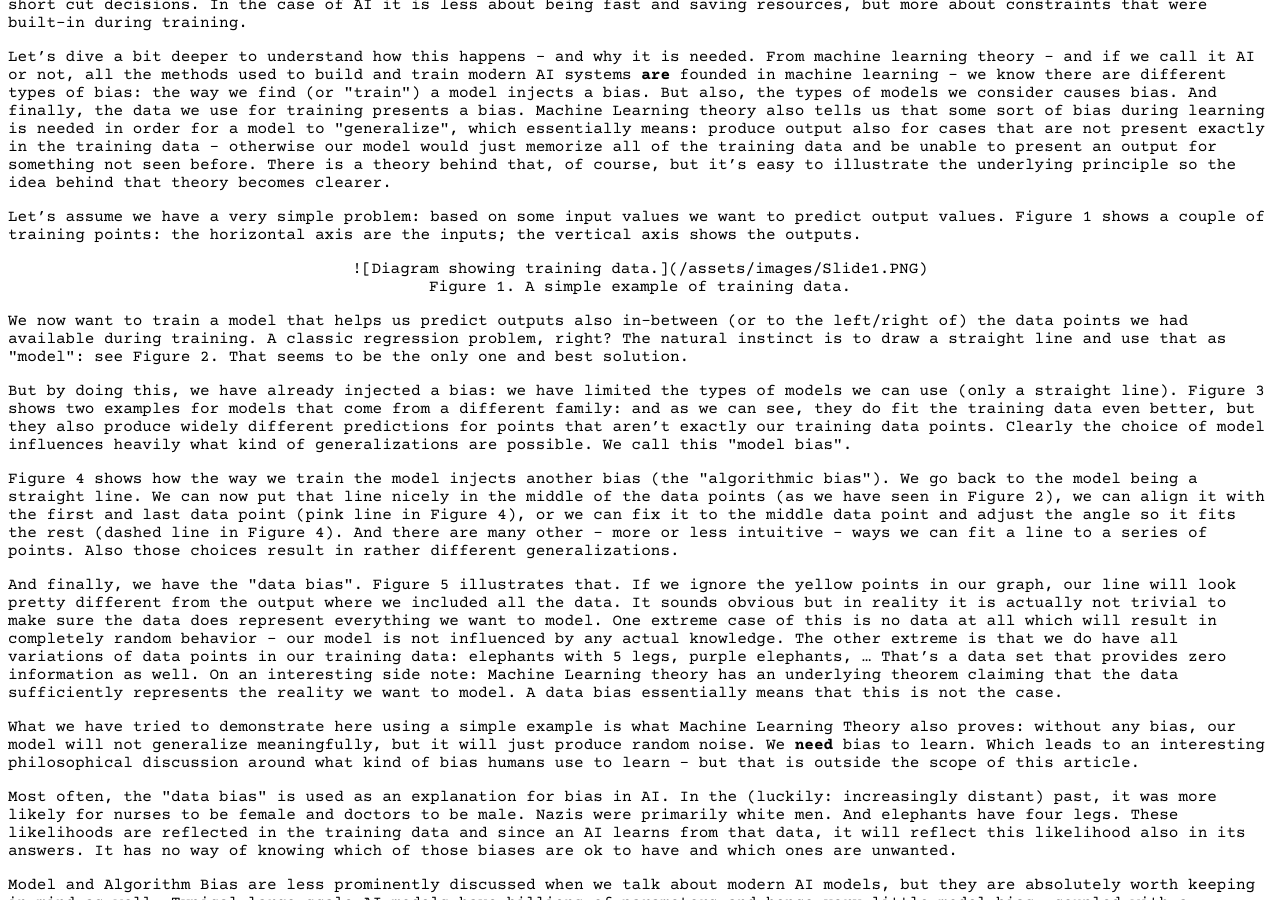
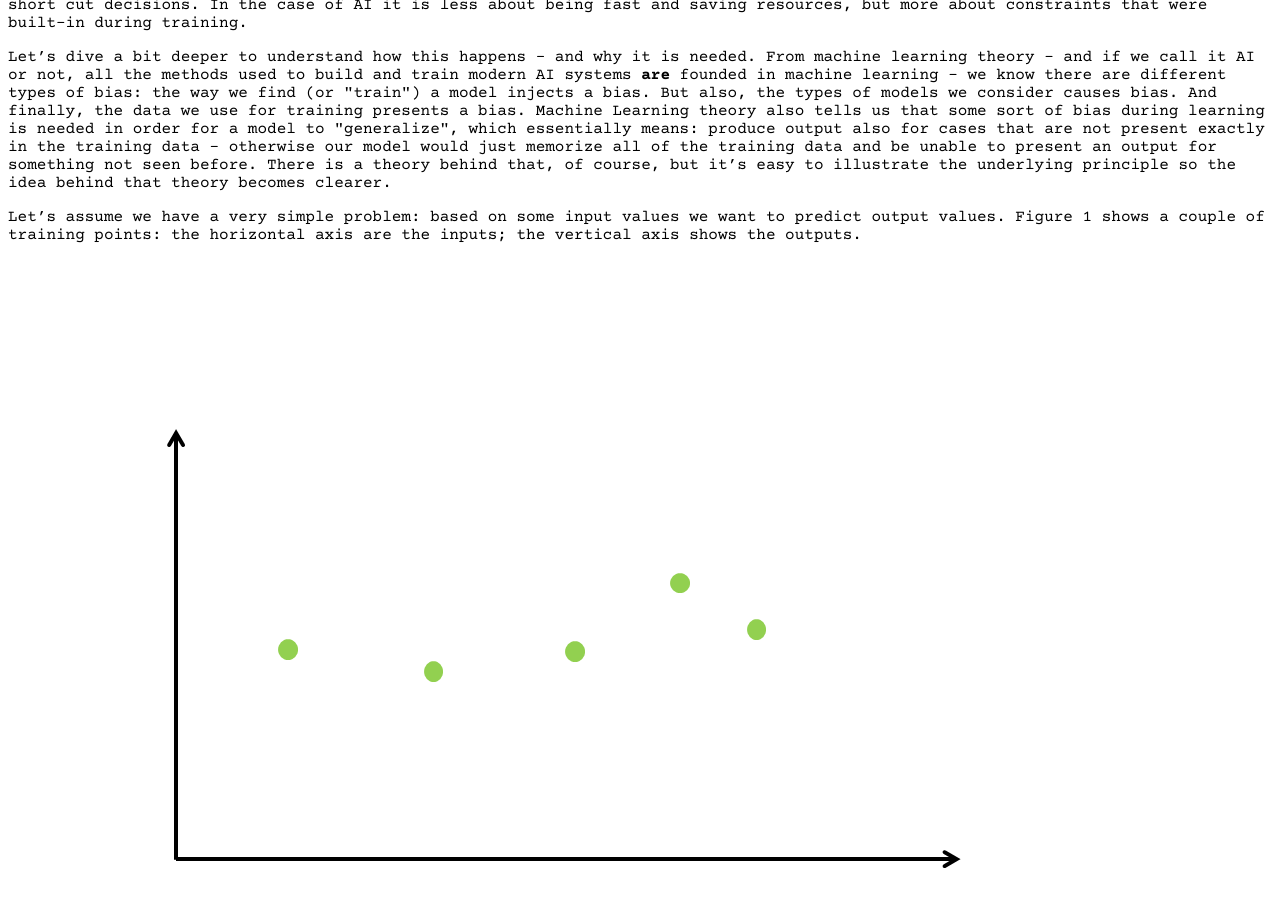
Before and after one commit to michael-berthold/michael-berthold.github.io, a Jekyll site: the page built from _posts/2026-02-18-bias-good-or-bad.md, in a window 1280 px wide and 900 px high, scrolled down 484 px. Built offline with Jekyll 4.4.1, drawn with Linux system fonts in a browser that asks for light colours; our own code applies the rules of GitHub Pages for plain Markdown files.

Commit message:
[WIP] Fix image display issue in first blog post (#3)
* Initial plan

* Fix image display by converting markdown to HTML img tag

Co-authored-by: michael-berthold <261110869+michael-berthold@users.noreply.github.com>

---------

Co-authored-by: copilot-swe-agent[bot] <198982749+Copilot@users.noreply.github.com>
Co-authored-by: michael-berthold <261110869+michael-berthold@users.noreply.github.com>

```diff
--- a/_posts/2026-02-18-bias-good-or-bad.md
+++ b/_posts/2026-02-18-bias-good-or-bad.md
@@ -20,7 +20,7 @@ From machine learning theory – and if we call it AI or not, all the methods us
 Let's assume we have a very simple problem: based on some input values we want to predict output values. Figure 1 shows a couple of training points: the horizontal axis are the inputs; the vertical axis shows the outputs.
 
 <p align="center">
-![Diagram showing training data.]({{ "/assets/images/Slide1.PNG" | relative_url }})
+<img src="{{ '/assets/images/Slide1.PNG' | relative_url }}" alt="Diagram showing training data.">
 <br>
 Figure 1. A simple example of training data.
 </p>
```
